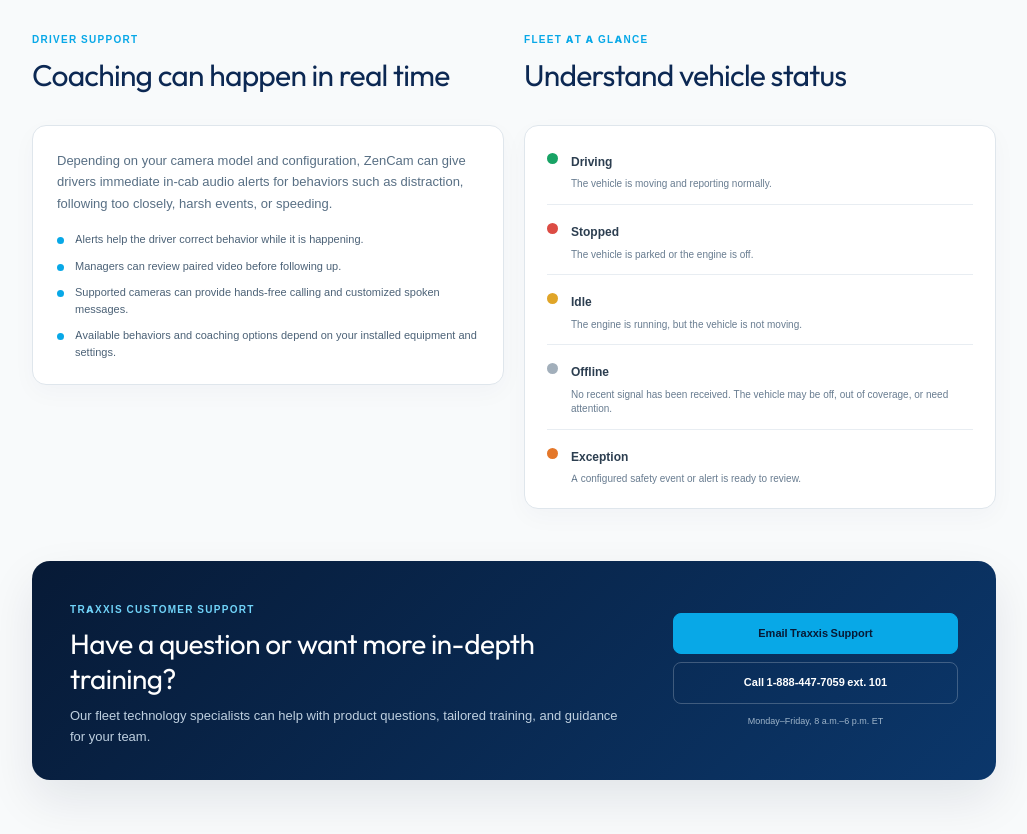
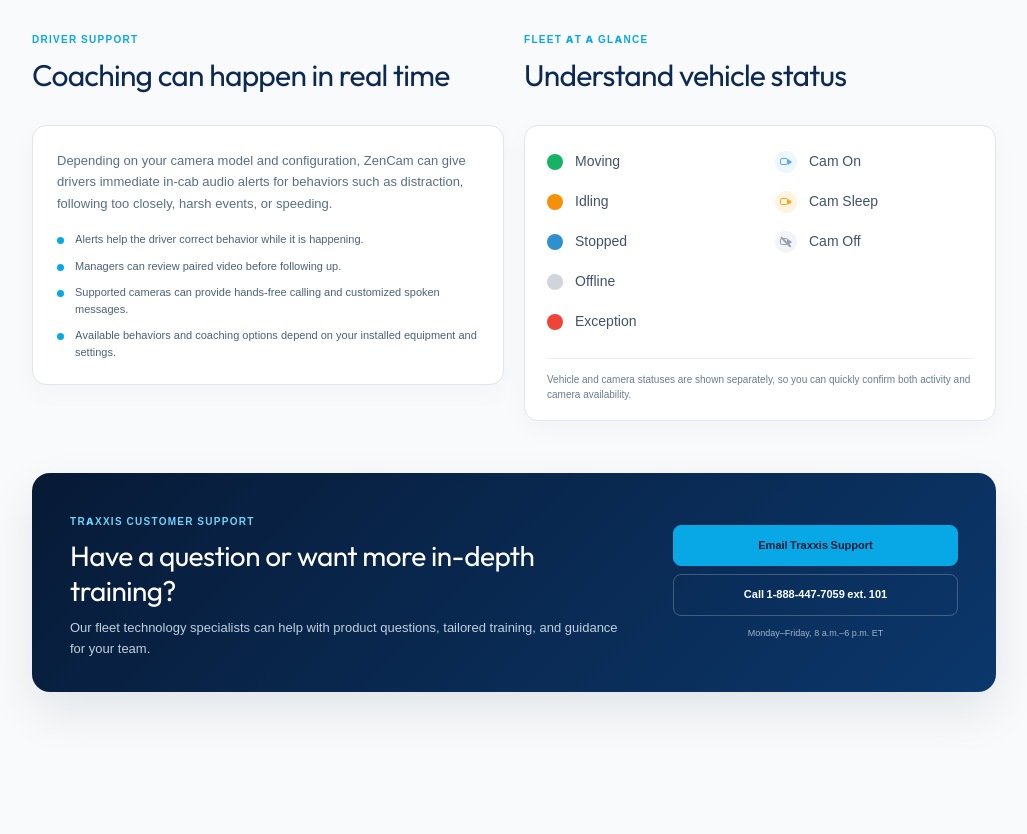
Before and after one commit to marksmith9192-afk/ZenCam-Academy, a Next.js app: page /training/how-it-works in a window 1280 px wide. Shown: the part 1040-1874 px from the top of the page, without its empty margins (238-1265 px from the left). After the commit the page ends 1804 px from the top, so only its background shows below. Built offline with nearby package versions, Linux system fonts and the light colour scheme.

Commit message:
Match ZenCam vehicle status icons

```diff
--- a/app/globals.css
+++ b/app/globals.css
@@ -217,10 +217,10 @@ h1,h2,h3,.training-brand strong,.academy-progress strong{font-family:var(--font-
 .info-card-grid{display:grid;gap:16px}.info-card-grid.three{grid-template-columns:repeat(3,1fr)}
 .info-label{padding:5px 9px;border-radius:999px;background:#edf7fc}.info-label.live{color:#ba423b;background:#fff0ee}.info-label.saved{color:#15805a;background:#eaf8f2}
 .split-resource{display:grid;grid-template-columns:1fr 1fr;gap:20px;align-items:start}.split-resource .section-heading{min-height:78px;align-items:start}
-.resource-copy-card,.status-list,.signal-panel{padding:24px;border:1px solid var(--line);border-radius:14px;background:#fff;box-shadow:0 8px 25px #0c285308}
+.resource-copy-card,.status-legend,.signal-panel{padding:24px;border:1px solid var(--line);border-radius:14px;background:#fff;box-shadow:0 8px 25px #0c285308}
 .resource-copy-card>p{margin:0 0 17px;color:#586f84;font-size:13px;line-height:1.65}.resource-copy-card h3{margin:0 0 15px;font-size:17px}
 .resource-copy-card ul{display:grid;gap:10px;margin:0;padding:0;list-style:none}.resource-copy-card li{position:relative;padding-left:18px;color:#4c6277;font-size:11px;line-height:1.5}.resource-copy-card li:before{content:"";position:absolute;left:0;top:.55em;width:7px;height:7px;border-radius:50%;background:var(--blue)}
-.status-list{display:grid;gap:0;padding:9px 22px}.status-list article{display:flex;gap:13px;align-items:start;padding:13px 0;border-bottom:1px solid #e8edf2}.status-list article:last-child{border:0}.status-list i{width:11px;height:11px;flex:none;margin-top:5px;border-radius:50%;background:#a2afbb}.status-list i.green{background:#18a365}.status-list i.red{background:#dc4c44}.status-list i.amber{background:#e0a528}.status-list i.orange{background:#e47729}.status-list strong{font-size:12px}.status-list p{margin:3px 0 0;color:#687c90;font-size:10px;line-height:1.45}
+.status-legend{display:grid;grid-template-columns:1fr 1fr;gap:8px 30px;padding:18px 22px}.status-legend-column{display:grid;align-content:start;gap:4px}.status-legend-row{display:flex;align-items:center;gap:12px;min-height:36px}.status-legend-row strong{color:#42526a;font-size:14px;font-weight:500;line-height:1.2}.vehicle-status-icon{width:16px;height:16px;flex:none;border-radius:50%}.vehicle-status-icon.moving{background:#16b364}.vehicle-status-icon.idling{background:#f79009}.vehicle-status-icon.stopped{background:#2e90d1}.vehicle-status-icon.offline{background:#d0d5dd}.vehicle-status-icon.exception{background:#f04438}.camera-status-icon{position:relative;width:22px;height:22px;flex:none;border-radius:50%;color:#5aa7f8;background:#eef6ff}.camera-status-icon.sleep{color:#f5a623;background:#fff4df}.camera-status-icon.off{color:#98a2b3;background:#f2f4f7}.camera-status-icon::before{position:absolute;top:7px;left:5px;width:8px;height:7px;border:1.4px solid currentColor;border-radius:2px;content:""}.camera-status-icon::after{position:absolute;top:8px;left:13px;border-top:3px solid transparent;border-bottom:3px solid transparent;border-left:4px solid currentColor;content:""}.camera-status-icon.off>i{position:absolute;z-index:1;top:10px;left:4px;width:14px;height:1.5px;border-radius:2px;background:currentColor;transform:rotate(45deg)}.status-legend-note{grid-column:1/-1;margin:10px 0 0;padding-top:13px;border-top:1px solid #e8edf2;color:#687c90;font-size:10px;line-height:1.5}
 .support-cta.compact{margin-top:52px}
 .health-check-grid{display:grid;grid-template-columns:repeat(4,1fr);gap:16px}.health-check-grid article>span{color:#0a9dd3;font-size:10px;font-weight:900;letter-spacing:.1em}
 .signal-panel{display:grid;gap:0;padding:9px 22px}.signal-panel article{display:flex;gap:15px;padding:17px 0;border-bottom:1px solid #e8edf2}.signal-panel article:last-child{border:0}.signal-panel h3{margin:0 0 5px;font-size:14px}.signal-panel p{margin:0;color:#667b8e;font-size:11px;line-height:1.55}
--- a/app/training/how-it-works/page.tsx
+++ b/app/training/how-it-works/page.tsx
@@ -1,12 +1,18 @@
 import { SupportCta } from "../../../components/support-cta";
 import { TrainingShell } from "../../../components/training-shell";
 
-const statusItems = [
-  { status: "Driving", detail: "The vehicle is moving and reporting normally.", tone: "green" },
-  { status: "Stopped", detail: "The vehicle is parked or the engine is off.", tone: "red" },
-  { status: "Idle", detail: "The engine is running, but the vehicle is not moving.", tone: "amber" },
-  { status: "Offline", detail: "No recent signal has been received. The vehicle may be off, out of coverage, or need attention.", tone: "gray" },
-  { status: "Exception", detail: "A configured safety event or alert is ready to review.", tone: "orange" },
+const vehicleStatusItems = [
+  { status: "Moving", tone: "moving" },
+  { status: "Idling", tone: "idling" },
+  { status: "Stopped", tone: "stopped" },
+  { status: "Offline", tone: "offline" },
+  { status: "Exception", tone: "exception" },
+];
+
+const cameraStatusItems = [
+  { status: "Cam On", tone: "on" },
+  { status: "Cam Sleep", tone: "sleep" },
+  { status: "Cam Off", tone: "off" },
 ];
 
 export default function HowItWorksPage() {
@@ -46,7 +52,15 @@ export default function HowItWorksPage() {
       </div>
       <div>
         <div className="section-heading"><div><span>Fleet at a glance</span><h2>Understand vehicle status</h2></div></div>
-        <div className="status-list">{statusItems.map((item) => <article key={item.status}><i className={item.tone} /><div><strong>{item.status}</strong><p>{item.detail}</p></div></article>)}</div>
+        <div className="status-legend" aria-label="ZenCam vehicle and camera statuses">
+          <div className="status-legend-column" aria-label="Vehicle statuses">
+            {vehicleStatusItems.map((item) => <div className="status-legend-row" key={item.status}><span className={`vehicle-status-icon ${item.tone}`} aria-hidden="true" /><strong>{item.status}</strong></div>)}
+          </div>
+          <div className="status-legend-column camera-statuses" aria-label="Camera statuses">
+            {cameraStatusItems.map((item) => <div className="status-legend-row" key={item.status}><span className={`camera-status-icon ${item.tone}`} aria-hidden="true"><i /></span><strong>{item.status}</strong></div>)}
+          </div>
+          <p className="status-legend-note">Vehicle and camera statuses are shown separately, so you can quickly confirm both activity and camera availability.</p>
+        </div>
       </div>
     </section>
 
```
Also changed, not shown: 1 other file (tests, documents, lock files or other folders).
